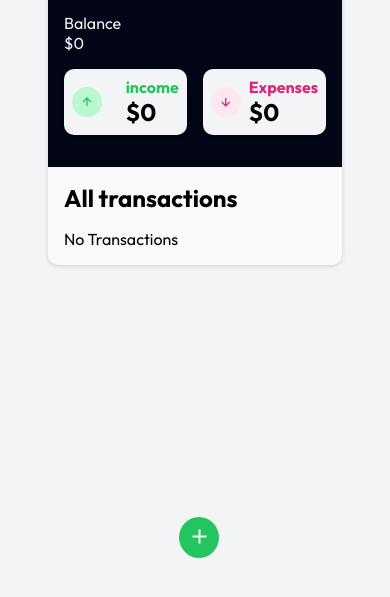
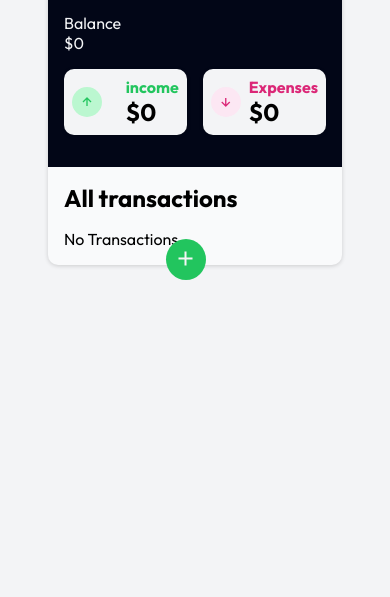
Before and after one commit to Benita21/tracker, a plain HTML site: page index.Html in a window 390 px wide. Shown: the part 159-756 px from the top of the page. Drawn offline with nearby package versions, Linux system fonts and the light colour scheme.

Commit message:
changes in responsive

```diff
--- a/index.Html
+++ b/index.Html
@@ -14,12 +14,11 @@
     <div class="overlay hide-overlay">
 
     </div>
-    <button class="popup-call">
-        <i class='bx bx-plus'></i>
-         </button>
 
 
-         <div class="container">
+
+    <div class="mcontainer">
+      <div class="container">
         <div class="top-container">
             <div class="header">
                 <div class="header-left">
@@ -80,6 +79,10 @@
         </div>
 
     </div>
+    <button class="popup-call">
+      <i class='bx bx-plus'></i>
+       </button>
+    </div>
 
     <div class="add-transaction-popup hide-popup">
         <div class="top">
--- a/partials/_cards.scss
+++ b/partials/_cards.scss
@@ -16,7 +16,7 @@
     }
     .card {
       background-color: $gray;
-      padding: 1rem 2rem;
+      padding: 1rem 1.5rem;
       border-radius: 10px;
       box-shadow: $shadow;
       display: flex;
--- a/partials/_container.scss
+++ b/partials/_container.scss
@@ -1,3 +1,17 @@
+.mcontainer{
+  position: relative;
+  // position: fixed;
+  // left: 35%;
+  @media(max-width:768px){
+    // width: 100%;
+    margin:auto;
+    // position: relative;
+    // left: 9%;
+    // left: 5%;
+    // position: fixed;
+    // bottom: 0%;
+  }
+}
 .container {
     width: 100%;
     max-width: 700px;
@@ -6,8 +20,11 @@
     margin: 0 auto;
     overflow: hidden;
     background-color: $white;
+right: 5%;
+
     @media(max-width:768px){
       width: 100%;
     }
 
+
   }
--- a/partials/_popup-call.scss
+++ b/partials/_popup-call.scss
@@ -1,15 +1,17 @@
 .popup-call{
     background-color:$primary;
-    padding: 1.5rem;
+    padding: 1rem;
     border-radius: 100%;
     border: none;
-    position: fixed;
-    bottom: 0;
-    left: 46%;
+    outline: none;
+    position: absolute;
+    bottom: -4.5%;
+    left: 48%;
     @media(max-width:768px){
     font-size: .8rem;
     padding: 8px;
-    bottom: 15%;
+    bottom: -4%;
+    left: 40%;
       }
     i{
         font-size: 1.5rem;
--- a/partials/_top-container.scss
+++ b/partials/_top-container.scss
@@ -1,6 +1,6 @@
 .top-container {
     background-color: $black;
-    padding: 3rem;
+    padding: 2rem;
     @media(max-width:768px){
         width: 100%;
         padding: 1rem;
```
Also changed, not shown: style.css, 1 other file.
